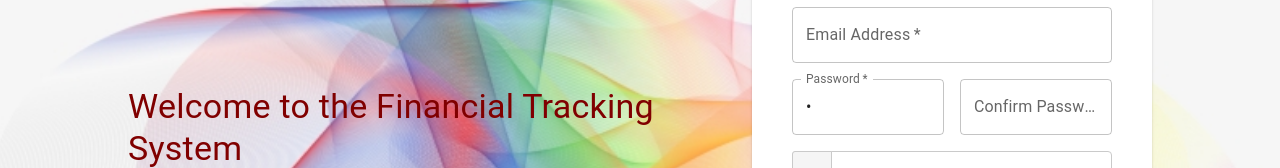
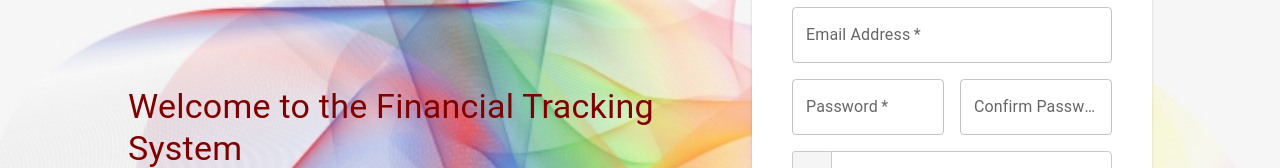
Before and after one commit to ParitaNinjatech/FInancial_Tracking_System_Admin_Frontend, a React (Vite) app: page /signup in a window 1280 px wide. Shown: the part 197-365 px from the top of the page. Built offline with nearby package versions, Linux system fonts and the light colour scheme.

Commit message:
Changes in Type

```diff
--- a/src/Components/Constant/EndPoints.tsx
+++ b/src/Components/Constant/EndPoints.tsx
@@ -1 +1 @@
-export const Backend_EndPoint = 'http://192.168.1.156:8000/'
+export const Backend_EndPoint : string = 'http://192.168.1.156:8000/'
--- a/src/Components/Profile/Profile.tsx
+++ b/src/Components/Profile/Profile.tsx
@@ -8,17 +8,25 @@ import axios from "axios"
 import { ToastContainer, toast } from 'react-toastify';
 import 'react-toastify/dist/ReactToastify.css';
 
+interface formdata {
+    username: string,
+    email: string,
+    password: string,
+    phoneNumber: string,
+    walletAddress: string
+}
+
 const Profile = () => {
-    const [isEditing, setIsEditing] = useState(false);
-    const [formData, setFormData] = useState({
+    const [isEditing, setIsEditing] = useState<boolean>(false);
+    const [formData, setFormData] = useState<formdata>({
         username: '',
         email: '',
         password: '',
         phoneNumber: '',
         walletAddress: ''
     });
-    const [isLoading, setIsLoading] = useState(false);
-    const [isUpdateLoading, setIsUpdateLoading] = useState(false);
+    const [isLoading, setIsLoading] = useState<boolean>(false);
+    const [isUpdateLoading, setIsUpdateLoading] = useState<boolean>(false);
     const token = localStorage.getItem('jwtToken');
 
     const handleEditClick = () => {
--- a/src/Components/SignIn/Signin.tsx
+++ b/src/Components/SignIn/Signin.tsx
@@ -20,9 +20,9 @@ import { ToastContainer, toast } from 'react-toastify';
 import 'react-toastify/dist/ReactToastify.css';
 const theme = createTheme();
 export default function Signin() {
-  const [username, setUserName] = useState('')
-  const [password, setPassword] = useState('')
-  const [isLoading,setIsLoading] = useState(false)
+  const [username, setUserName] = useState<string>('')
+  const [password, setPassword] = useState<string>('')
+  const [isLoading,setIsLoading] =useState<boolean>(false);
 
   const handleSubmit = async (event: React.FormEvent<HTMLFormElement>) => {
     event.preventDefault();
--- a/src/Components/SignUp/SIgnUp.tsx
+++ b/src/Components/SignUp/SIgnUp.tsx
@@ -30,13 +30,13 @@ import 'react-toastify/dist/ReactToastify.css';
 const theme = createTheme();
 
 export default function SignUp() {
-    const [phoneNumber, setPhoneNumber] = useState('');
-    const [username, setUserName] = useState('')
-    const [password, setPassWord] = useState(' ')
-    const [confirmPassword, setConfirmPassword] = useState('');
-    const [walletAddress, setWalletAddress] = useState('')
-    const [email, setEmail] = useState('');
-    const [isLoading, setIsLoading] = useState(false)
+    const [phoneNumber, setPhoneNumber] = useState<string>('');
+    const [username, setUserName] = useState<string>('');
+    const [email, setEmail] = useState<string>('')
+    const [password, setPassWord] = useState<string>('')
+    const [confirmPassword, setConfirmPassword] = useState<string>('')
+    const [walletAddress, setWalletAddress] = useState<string>('')
+    const [isLoading, setIsLoading] = useState<boolean>(false);
 
     const handleSubmit = async (event: React.FormEvent<HTMLFormElement>) => {
         event.preventDefault();
```
